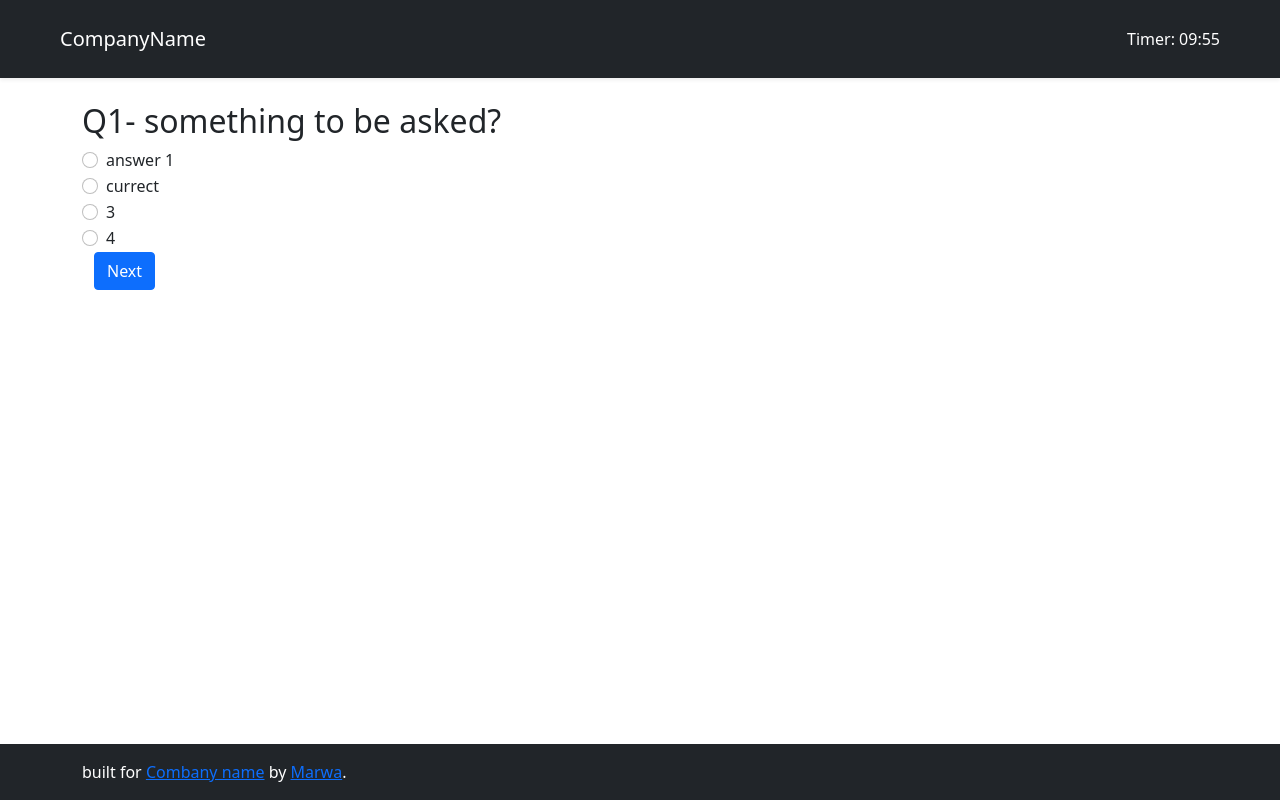
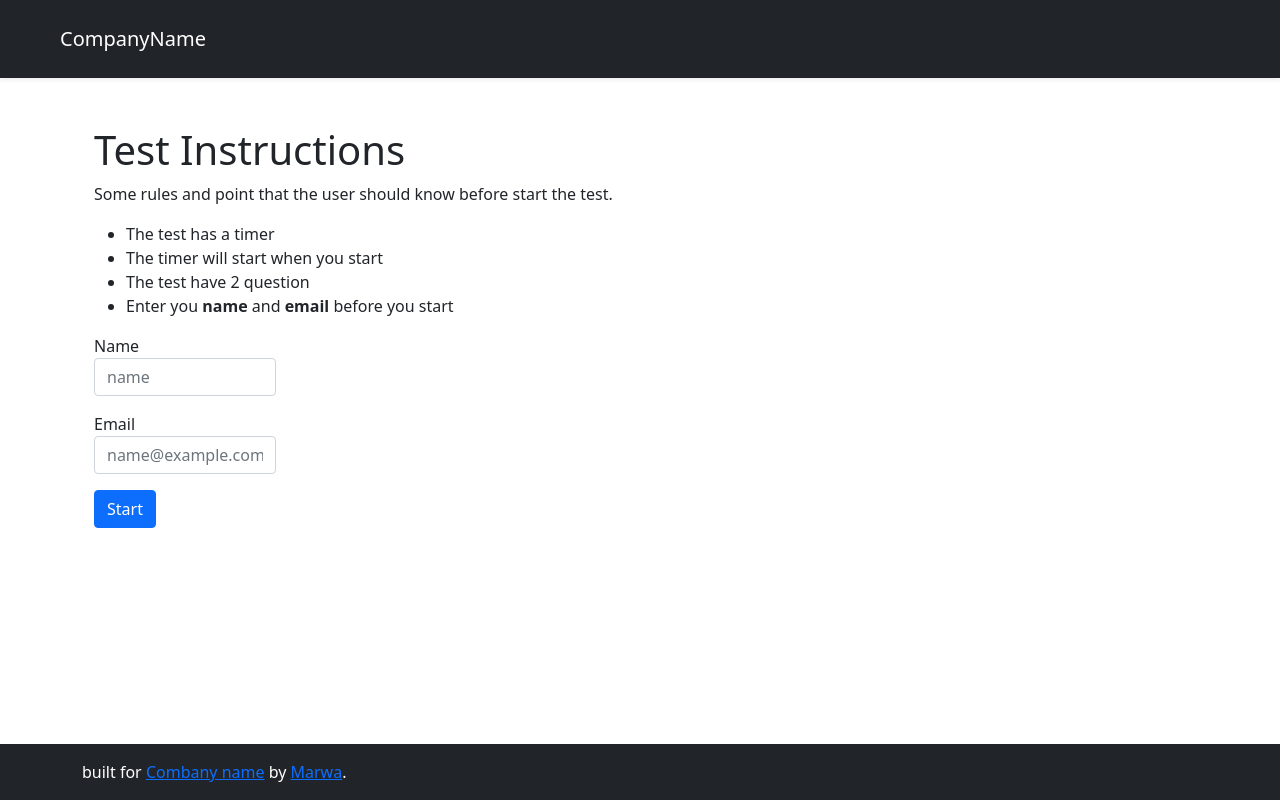
Before and after one commit to Korota-21/online-test-app, an Angular app: page /test in a window 1280 px wide. Built offline with nearby package versions, Linux system fonts and the light colour scheme.

Commit message:
show result & add form for user data

```diff
--- a/src/app/Test.ts
+++ b/src/app/Test.ts
@@ -13,14 +13,13 @@ export class Test {
   }
   getQuestions() {
     let elements = [{
-      question: "something to be asked?",
-      answer1: "answer 1",
-      answer2: "currect",
-      answer3: "3",
-      answer4: "4",
+      question: "a front-end framework",
+      answer1: "node js",
+      answer2: "Angular",
+      answer3: "Laravel",
+      answer4: "Flask",
       rAnswer:2
-    },
-    {
+    },{
       question: "something",
       answer1: "1",
       answer2: "2",
@@ -29,72 +28,8 @@ export class Test {
       rAnswer:3
 
     },
-    {
-      question: "something",
-      answer1: "1",
-      answer2: "currect",
-      answer3: "3",
-      answer4: "4",
-      rAnswer:2
 
-    },
-    {
-      question: "something",
-      answer1: "1",
-      answer2: "2",
-      answer3: "currect",
-      answer4: "4",
-      rAnswer:3
 
-    },
-    {
-      question: "something",
-      answer1: "1",
-      answer2: "2",
-      answer3: "3",
-      answer4: "currect",
-      rAnswer:4
-    },
-    {
-      question: "something",
-      answer1: "currect",
-      answer2: "2",
-      answer3: "3",
-      answer4: "4",
-      rAnswer:1
-    },
-    {
-      question: "something",
-      answer1: "1",
-      answer2: "2",
-      answer3: "currect",
-      answer4: "4",
-      rAnswer:3
-    },
-    {
-      question: "something",
-      answer1: "1",
-      answer2: "2",
-      answer3: "currect",
-      answer4: "4",
-      rAnswer:3
-    },
-    {
-      question: "something",
-      answer1: "1",
-      answer2: "2",
-      answer3: "currect",
-      answer4: "4",
-      rAnswer:3
-    },
-    {
-      question: "something",
-      answer1: "currect",
-      answer2: "2",
-      answer3: "3",
-      answer4: "4",
-      rAnswer:1
-    },
     ];
     this.questions.push(...elements);
     return this.questions;
--- a/src/app/app.component.css
+++ b/src/app/app.component.css
@@ -0,0 +1,4 @@
+p span {
+    color: rgb(5, 146, 216);
+    font-weight: 700;
+}
--- a/src/app/app.component.html
+++ b/src/app/app.component.html
@@ -5,10 +5,10 @@
     <div>
         <div *ngIf="start; then testBlock; else instructionsBlock"></div>
         <ng-template #instructionsBlock>
-            <app-instructions #instructions [startfun]="startTest" *ngIf="!start"></app-instructions>
+            <app-instructions #instructions [questionNum]="questions.length" [startfun]="startTest" *ngIf="!start&&!finish"></app-instructions>
         </ng-template>
         <ng-template #testBlock>
-            <form #myForm="ngForm" novalidate>
+            <form>
 
                 <div>
                     <h2>Q{{currentQ+1}}- {{questions[currentQ].question}}</h2>
@@ -38,9 +38,9 @@
                     </div>
                     <div class="container-fluid">
                         <div class="row row-cols-auto">
-                            <div class="col"> <button *ngIf="currentQ<9" (click)="next()" class="btn btn-primary">Next</button>
+                            <div class="col"> <button *ngIf="currentQ<questions.length-1" (click)="next()" class="btn btn-primary">Next</button>
                             </div>
-                            <div class="col"> <button *ngIf="currentQ==9" type="button" (click)="endTest()" class="btn btn-dark">Finish</button>
+                            <div class="col"> <button *ngIf="currentQ==questions.length-1" type="button" (click)="endTest()" class="btn btn-dark">Finish</button>
                             </div>
                             <div class="col"> <button *ngIf="currentQ>0" (click)="previous()" class="btn btn-secondary">Previous</button>
                             </div>
@@ -54,6 +54,12 @@
             </form>
         </ng-template>
     </div>
+    <div *ngIf="finish">
+        <h1>Result</h1>
+        <p>
+            {{userData.name}} You got <span class="">{{result}}</span> of<span> {{questions.length}}</span> points.
+        </p>
+    </div>
 
 </div>
 <app-footer></app-footer>
--- a/src/app/app.component.ts
+++ b/src/app/app.component.ts
@@ -1,5 +1,4 @@
-import { Component, ElementRef, Input, VERSION, ViewChild, ViewChildren } from '@angular/core';
-import { FormControl, FormGroup } from '@angular/forms';
+import { Component } from '@angular/core';
 import { IQuestion, Test } from './Test';
 
 
@@ -11,34 +10,58 @@ import { IQuestion, Test } from './Test';
 export class AppComponent {
   title = 'online-test-app';
   start = false;
+  finish = false;
   currentQ = 0;
+  currentA: any = ""
   questions: IQuestion[] = []
-  userAnswers: number[] = new Array(10);
-
-  currentA: any = ""
+  userAnswers: number[] = [];
+  result: number = 0
+  userData: IUserData = {
+    name: "",
+    email: ""
+  }
   constructor() {
-  }
-  ngOnInit(): void {
-    this.startTest()
-  }
-  startTest = (): void => {
-    this.start = true;
     let test = new Test();
     this.questions = test.getQuestions();
   }
+  ngOnInit(): void {
+    // this.startTest()
+    // this.endTest(true)
+  }
+  Getresult() {
+    let result = 0;
+    for (let i = 0; i < this.questions.length; i++)
+      if (this.questions[i].rAnswer == this.userAnswers[i])
+        result++
+    this.result = result;
+  }
+  startTest = (name: string, email: string): void => {
+    this.start = true;
 
-  endTest = (): void => {
+    this.userAnswers = new Array(this.questions.length);
+    this.userData.name = name
+    this.userData.email = email
+  }
+
+  endTest = (skip: boolean = false): void => {
     this.setAnswer();
-    console.log(this.userAnswers);
-
+    //check if answers have been choosed
+    if (!skip) {
+      let allAnswerd: boolean = this.userAnswers.every((ans) => ans > 0)
+      if (!allAnswerd)
+        if (!confirm("Are you sure?\nThere are some questions has not be answered."))
+          return;
+    }
+    this.Getresult()
     this.start = false
+    this.finish = true;
   }
   next() {
     this.setAnswer();
     this.currentQ++
     //choose radio button
     if (!(this.userAnswers[this.currentQ] == 0))
-    this.currentA = this.userAnswers[this.currentQ]
+      this.currentA = this.userAnswers[this.currentQ]
 
   }
 
@@ -57,3 +80,7 @@ export class AppComponent {
 
   }
 }
+export interface IUserData {
+  name: string,
+  email: string
+}
--- a/src/app/app.module.ts
+++ b/src/app/app.module.ts
@@ -19,9 +19,9 @@ import { FormatTimePipe, TimerComponent } from './timer/timer.component';
   ],
   imports: [
     BrowserModule,
-    FormsModule
+    FormsModule,
   ],
-  providers: [HeaderComponent],
+  providers: [],
   bootstrap: [AppComponent]
 })
 export class AppModule { }
--- a/src/app/instructions/instructions.component.html
+++ b/src/app/instructions/instructions.component.html
@@ -5,11 +5,31 @@
         </p>
         <ul>
             <li>The test has a timer</li>
-            <li>The timer will start when you start the test every question has 1 minute to be answered</li>
-            <li>When you are ready click start</li>
+            <li>The timer will start when you start </li>
+            <li>The test have {{questionNum}} question</li>
+            <li>Enter you <b>name</b> and <b>email</b> before you start</li>
         </ul>
+        <form (ngSubmit)="startfun(name.value,email.value)" class="col-6 col-md-2">
+            <div class=" form-group ">
+                <label for="name ">Name</label><br>
+                <input #name="ngModel" required minlength="2" type="text" name="name" class="form-control" placeholder="name" ngModel>
+                <div *ngIf="name.touched && name.invalid " class="alert alert-danger ">
+                    <p *ngIf="name.errors?.['required'] ">Name Required!!</p>
+                </div>
+            </div>
+            <pre></pre>
+            <div class="form-group ">
+                <label for="email ">Email</label><br>
+                <input required type="text" name="email" class="form-control " #email="ngModel" placeholder="name@example.com " ngModel>
+                <div *ngIf="email.touched && email.invalid " class="alert alert-danger ">
+                    <p *ngIf="email.errors?.['required'] ">Email Required!!</p>
+                </div>
+
+            </div>
+            <pre></pre> {{name.value}} {{email.value}}
+            <button class="btn btn-primary" type="submit">Start</button>
+        </form>
 
     </div>
-    <button type="button" (click)="startfun()" class="btn btn-primary">Start</button>
 
 </div>
--- a/src/app/instructions/instructions.component.ts
+++ b/src/app/instructions/instructions.component.ts
@@ -1,4 +1,4 @@
-import { Component, OnInit,Input } from '@angular/core';
+import { Component, OnInit, Input } from '@angular/core';
 
 @Component({
   selector: 'app-instructions',
@@ -6,7 +6,8 @@ import { Component, OnInit,Input } from '@angular/core';
   styleUrls: ['./instructions.component.css']
 })
 export class InstructionsComponent implements OnInit {
-  @Input() startfun!: () => void;
+  @Input() startfun!: (name: string, email: string) => void;
+  @Input() questionNum!:number;
   constructor() { }
 
   ngOnInit(): void {
--- a/src/app/timer/timer.component.ts
+++ b/src/app/timer/timer.component.ts
@@ -8,7 +8,7 @@ import { Pipe, PipeTransform } from "@angular/core";
   styleUrls: ['./timer.component.css']
 })
 export class TimerComponent implements OnInit, OnDestroy {
-  @Input() endFun!: () => void;
+  @Input() endFun!: (skip: boolean) => void;
 
   countDown!: Subscription;
   teststart = false;
@@ -25,9 +25,10 @@ export class TimerComponent implements OnInit, OnDestroy {
   }
   count() {
     this.counter--
-    if(this.counter<0)
-    this.endFun();
-
+    if (this.counter < 0) {
+      this.endFun(true);
+      this.countDown.unsubscribe()
+    }
   }
   ngOnDestroy() {
     this.countDown != null;
```
